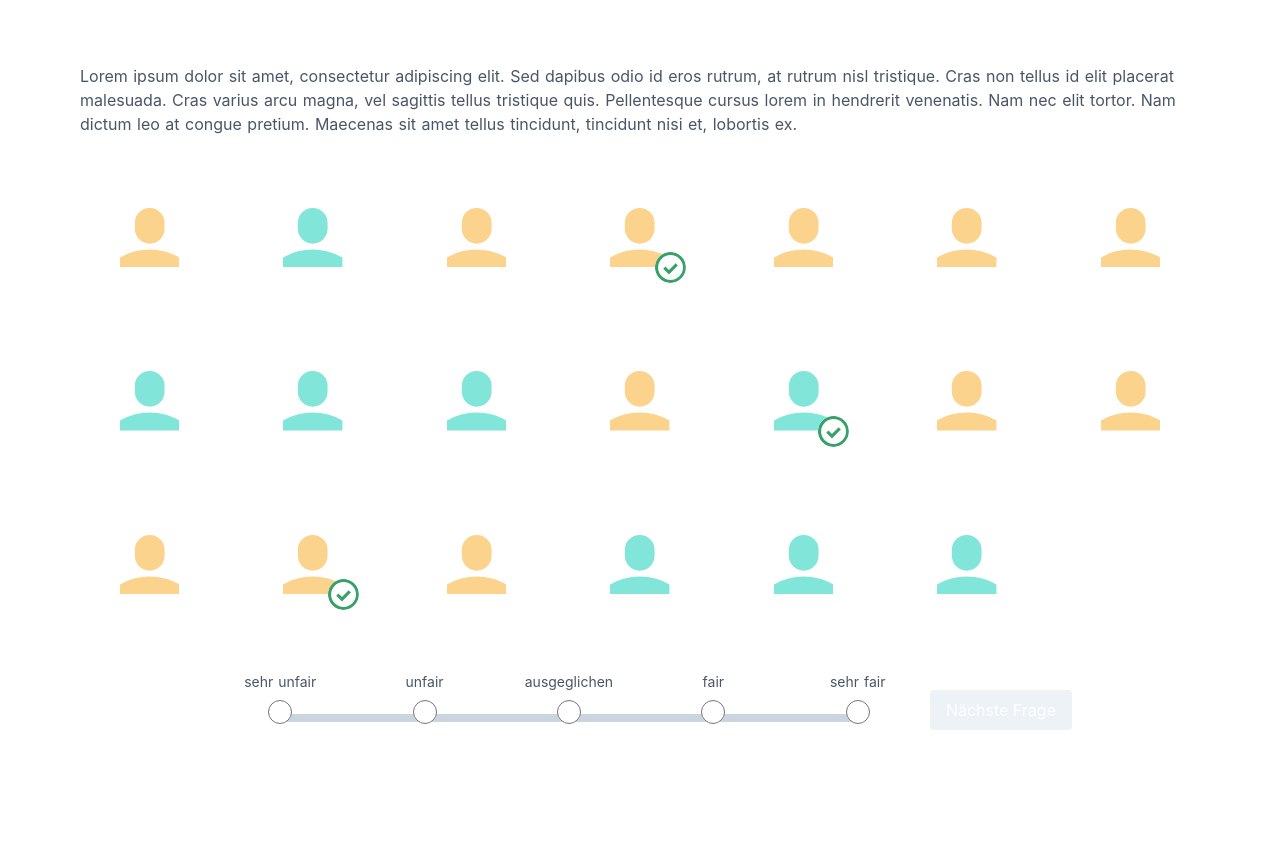
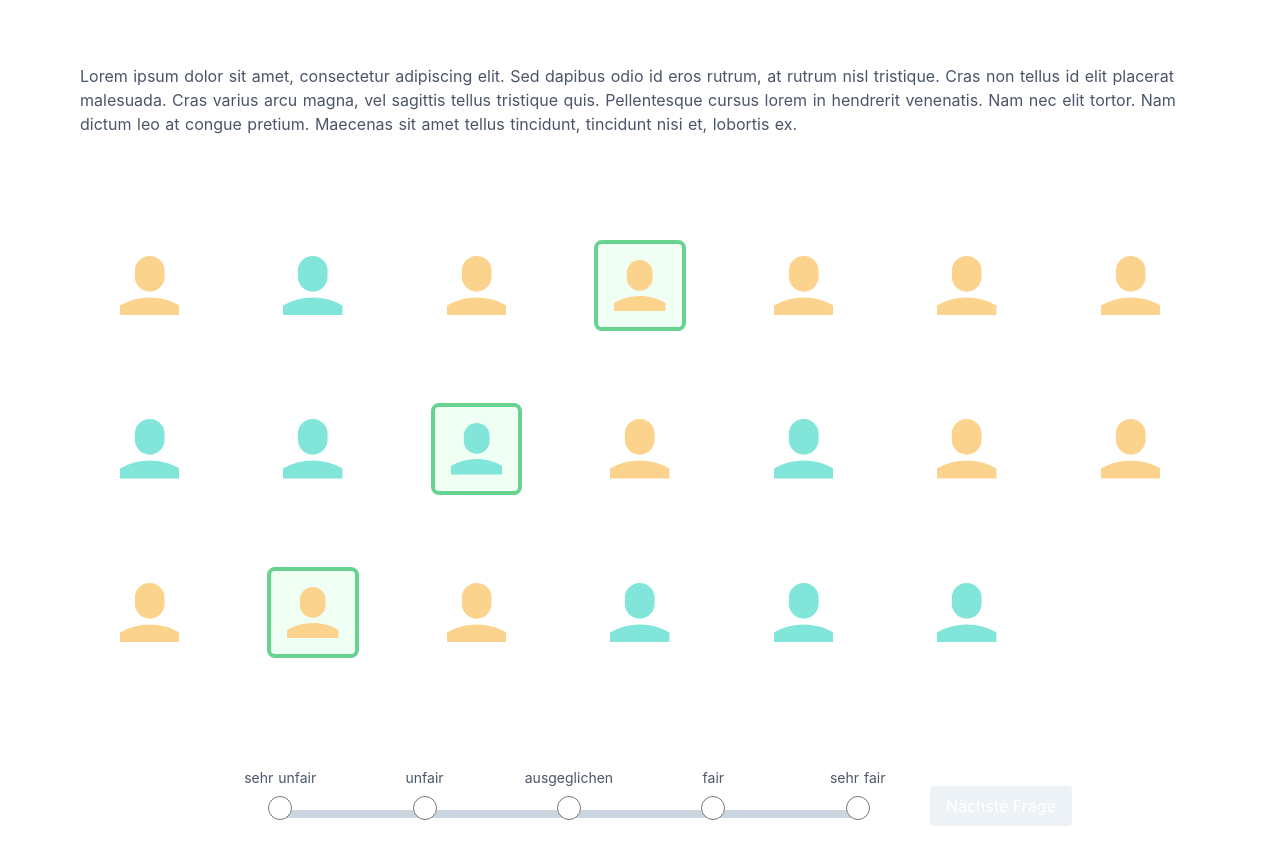
Before and after one commit to cssh-rwth/fairceptron, a Nuxt app: page / in a window 1280 px wide. Shown: the top 864 px of the page. Built offline with nearby package versions, Linux system fonts and the light colour scheme; what @tailwindcss/custom-forms would draw is missing.

Commit message:
Clean up look of selected personas

```diff
--- a/components/SelectionPersonas.vue
+++ b/components/SelectionPersonas.vue
@@ -1,11 +1,12 @@
 <template>
   <div
-    class="grid gap-2 p-2 grid-cols-4 sm:grid-cols-5 md:grid-cols-6 lg:grid-cols-7"
+    class="grid gap-2 p-2 my-12 grid-cols-4 sm:grid-cols-5 md:grid-cols-6 lg:grid-cols-7"
   >
     <div
       v-for="(n, _, index) in people"
       :key="index"
-      class="p-4 sm:p-8 lg:p-12 relative"
+      :class="n[1] ? 'bg-green-100' : 'border-none'"
+      class="p-2 m-2 sm:p-4 sm:m-4 lg:m-8 relative rounded-lg border-4 border-green-400"
     >
       <svg
         :class="n[0] ? colors[0] : colors[1]"
@@ -15,17 +16,6 @@
       >
         <path
           d="M5 5a5 5 0 0 1 10 0v2A5 5 0 0 1 5 7V5zM0 16.68A19.9 19.9 0 0 1 10 14c3.64 0 7.06.97 10 2.68V20H0v-3.32z"
-        />
-      </svg>
-      <svg
-        v-if="n[1]"
-        style="max-width: 20%"
-        class="fill-current text-green-600 absolute bottom-0 right-0 mr-2 mb-2 w-full sm:mb-4 sm:mr-4 lg:mb-8 lg:mr-8 bg-white rounded-full"
-        xmlns="http://www.w3.org/2000/svg"
-        viewBox="0 0 20 20"
-      >
-        <path
-          d="M2.93 17.07A10 10 0 1 1 17.07 2.93 10 10 0 0 1 2.93 17.07zm12.73-1.41A8 8 0 1 0 4.34 4.34a8 8 0 0 0 11.32 11.32zM6.7 9.29L9 11.6l4.3-4.3 1.4 1.42L9 14.4l-3.7-3.7 1.4-1.42z"
         />
       </svg>
     </div>
@@ -48,9 +38,9 @@ export default {
         [0, 0],
         [1, 0],
         [1, 0],
+        [1, 1],
+        [0, 0],
         [1, 0],
-        [0, 0],
-        [1, 1],
         [0, 0],
         [0, 0],
         [0, 0],
```
